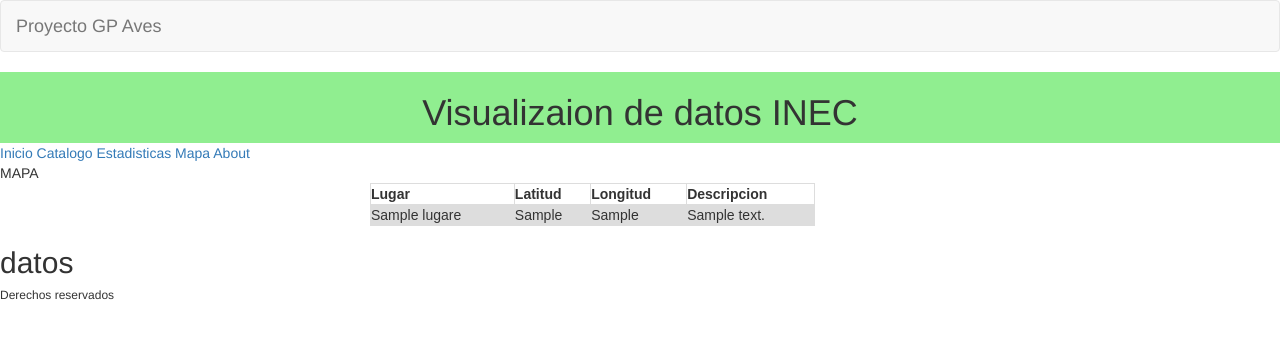
After one commit to JamesJose7/ProyectoAves, a Django app: template aves/appAves/templates/mapa.html in a window 1280 px wide. The commit adds this page. Shown: the top 339 px of the page. Run offline with Django 3.2, Linux system fonts and the light colour scheme; the template is opened without the code that fills it: values that come from a table or form of the project are taken from there, others are empty; tables that the repository leaves empty hold one stand-in row (values such as "Sample post"); some libraries are stand-ins or nearby versions.

Commit message:
Templates para las paginas :fire:

```diff
--- /dev/null
+++ b/aves/appAves/templates/mapa.html
@@ -0,0 +1,32 @@
+{% extends "master.html" %}
+{% block titulo %}MAPA{% endblock %}
+
+{% block contenido %}
+    <n2>MAPA</n2>
+    <div class="container">
+        <div class="col-md-5 col-md-offset-3">
+            <table border="1">
+                <tr>
+                    <th>Lugar</th>
+                    <th>Latitud</th>
+                    <th>Longitud</th>
+                    <th>Descripcion</th>
+                </tr>
+                 {% if lugares %}
+
+                {% for lugar in lugares %}
+                    <tr>
+                        <td>{{ lugar.nombre }}</td>
+                        <td>{{ lugar.latidud }}</td>
+                        <td>{{ lugar.longitud }}</td>
+                        <td>{{ lugar.descripcion }}</td>
+
+
+                    </tr>
+                {% endfor %}
+            {% endif %}
+            </table>
+
+        </div>
+    </div>
+{% endblock %}
--- a/aves/appAves/templates/master.html
+++ b/aves/appAves/templates/master.html
@@ -54,11 +54,11 @@
     <h1>Visualizaion de datos INEC</h1>
 </header>
 <nav>
-    <a href="">Inicio</a>
-    <a href="/aves/aves">Catalogo</a>
-    <a href="/aves/ave/1">Estadisticas</a>
+    <a href="/aves/">Inicio</a>
+    <a href="/aves/listado/">Catalogo</a>
+    <a href="/aves/top/">Estadisticas</a>
     <a href="">Mapa</a>
-    <a href="">About</a>
+    <a href="/aves/about/">About</a>
 </nav>
 <main>
     {% block contenido %}
--- a/aves/appAves/urls.py
+++ b/aves/appAves/urls.py
@@ -7,6 +7,9 @@ urlpatterns = patterns('',
     url(r'listado/', views.listado_aves, name='listado_aves'),
     url(r'ave/(?P<id>\d+)$', views.ave, name='ave'),
     url(r'mapa/', views.mapa_view, name='mapa'),
+    url(r'top/', views.top_autores, name='top_autores'),
+    url(r'about/', views.about_view, name='about'),
+
 
 
 )
```
Also changed, not shown: aves/appAves/templates/about.html (added, +10 -0 lines), aves/appAves/templates/top_autores.html (added, +17 -0 lines), aves/appAves/views.py (+15 -0 lines), 2 other files.
